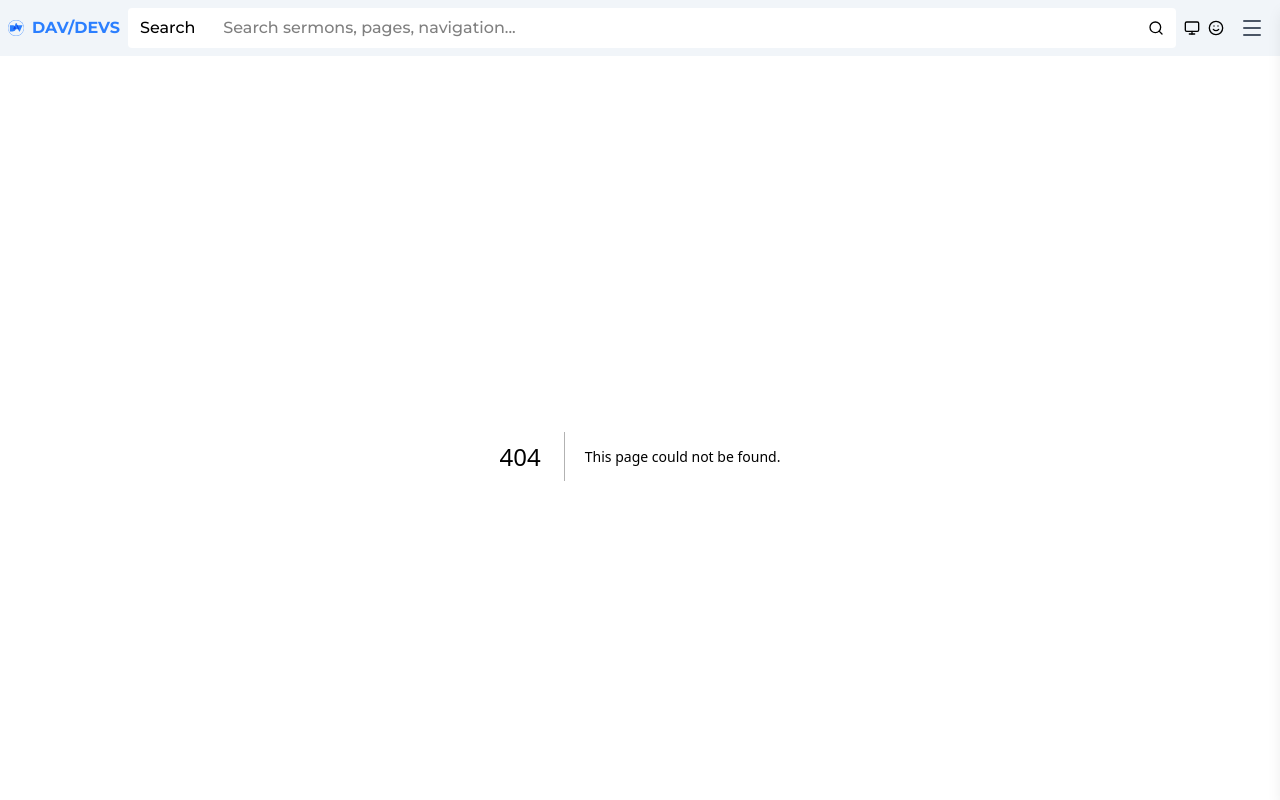
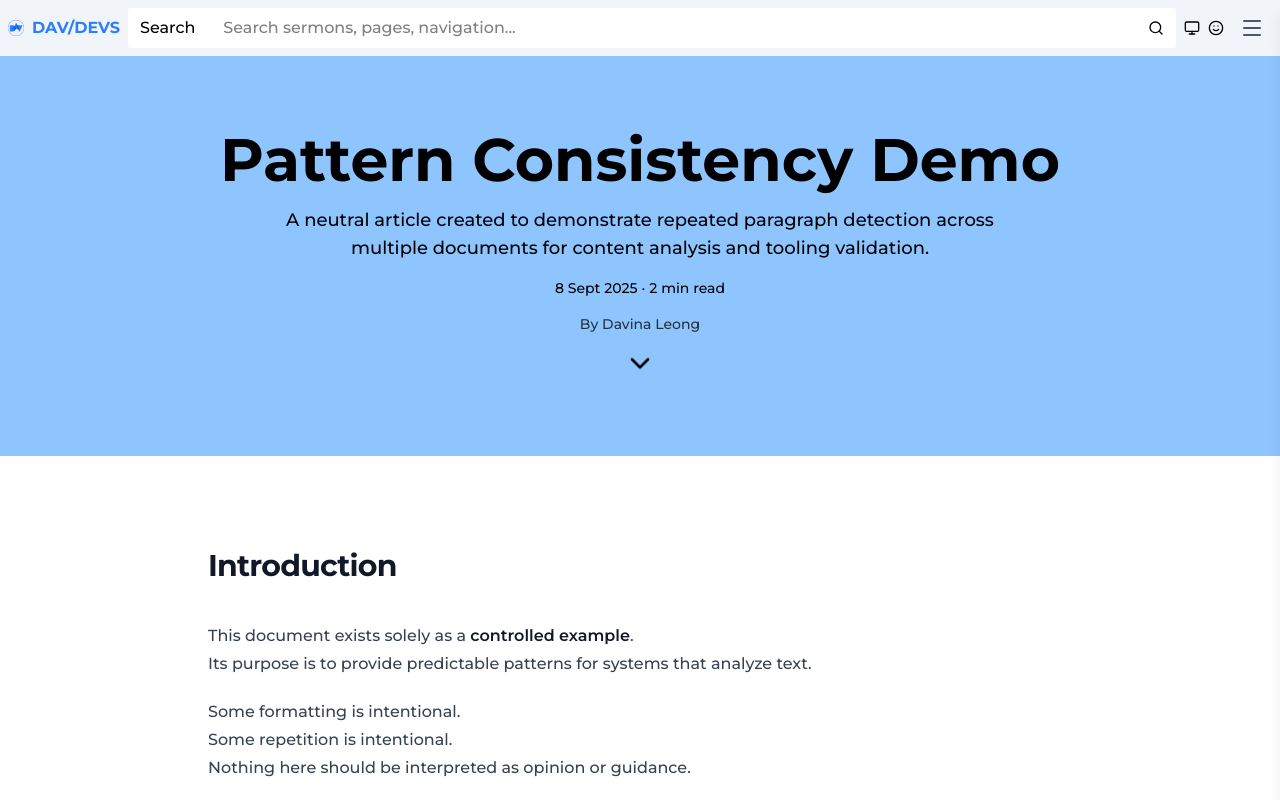
Before and after one commit to davinaleong/proj-davdevs-2025, a Next.js app: page /technical-demos/20250908-pattern-consistency-demo in a window 1280 px wide. Before the commit this address had no page. Shown: the top 800 px of the page. Built offline with nearby package versions, Linux system fonts and the light colour scheme.

Commit message:
Done with the Technical Demo details page.

```diff
--- a/app/content/technical-demos/20250908-pattern-consistency-demo.mdx
+++ b/app/content/technical-demos/20250908-pattern-consistency-demo.mdx
@@ -18,7 +18,7 @@ published: true
 postType: "technical-demo"
 canonicalGroup: "duplicate-demo-neutral-001"
 linkedPosts:
-  - "/posts/20250909-cross-document-patterns"
+  - "/technical-demos/20250909-cross-document-patterns"
 ---
 
 ## Introduction
--- a/app/content/technical-demos/20250909-cross-document-patterns.mdx
+++ b/app/content/technical-demos/20250909-cross-document-patterns.mdx
@@ -18,7 +18,7 @@ published: true
 postType: "technical-demo"
 canonicalGroup: "duplicate-demo-neutral-001"
 linkedPosts:
-  - "/posts/20250908-pattern-consistency-demo"
+  - "/technical-demos/20250908-pattern-consistency-demo"
 ---
 
 ## Purpose and Scope
--- /dev/null
+++ b/app/technical-demos/[slug]/page.tsx
@@ -0,0 +1,12 @@
+import PostPage from "../../components/PostPage"
+
+interface TechDemoSlugPageProps {
+    params: Promise<{
+        slug: string
+    }>
+}
+
+export default async function TechDemoSlugPage({ params }: TechDemoSlugPageProps) {
+    const resolvedParams = await params
+return <PostPage params={resolvedParams} postType="technical-demos" />
+}
--- a/app/technical-demos/page.tsx
+++ b/app/technical-demos/page.tsx
@@ -2,7 +2,7 @@ import TechDemosHeroSection from "../components/sections/technical-demos/TechDem
 import PostsList from "../components/PostsList"
 import { getPostsByType } from "../utils/content"
 
-export default function TechnicalDemo() {
+export default function TechnicalDemosPage() {
     // Get all sermon posts on server side
     const allTechDemos = getPostsByType('technical-demos')
 
```
